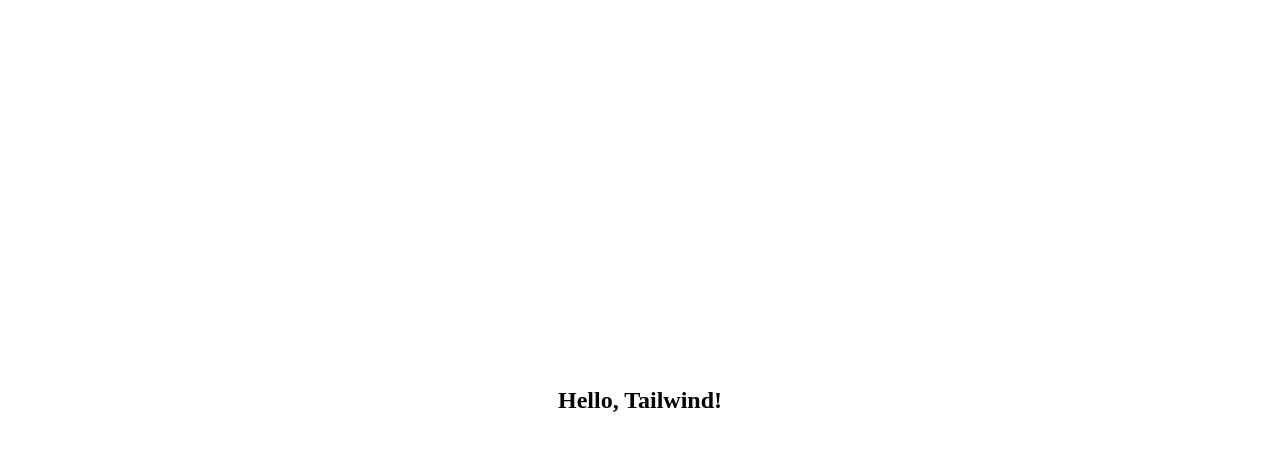
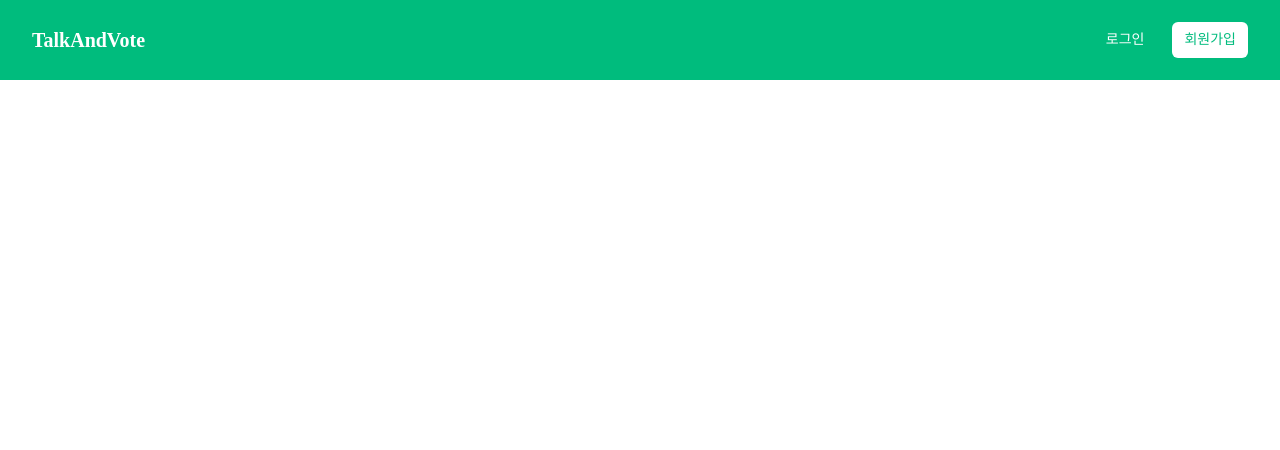
Before and after one commit to Griotold/talk-and-vote, a React app in the folder frontend/: page / in a window 1280 px wide. Shown: the top 450 px of the page. Built offline with nearby package versions, Linux system fonts and the light colour scheme; the HTML template or start-up script is replaced by a standard one; a web font is replaced by a local one.

Commit message:
Navbar 제작 1부

```diff
--- a/frontend/package.json
+++ b/frontend/package.json
@@ -13,6 +13,8 @@
     "@tailwindcss/vite": "^4.1.14",
     "react": "^19.1.1",
     "react-dom": "^19.1.1",
+    "react-icons": "^5.5.0",
+    "react-router-dom": "^7.9.3",
     "tailwindcss": "^4.1.14"
   },
   "devDependencies": {
--- a/frontend/src/App.jsx
+++ b/frontend/src/App.jsx
@@ -1,11 +1,15 @@
-import React from 'react'
+import { createBrowserRouter, RouterProvider } from "react-router-dom";
+import Navbar from "./Components/Navbar";
 
-function  App() {
-  return (
-    <div className='flex items-center justify-center min-h-screen bg-white text-black'>
-      <h1 className='text-2xl font-bold'>Hello, Tailwind!</h1>
-    </div>
-  )
+const router = createBrowserRouter([
+  {
+    path: "/",
+    element: <Navbar />,
+  },
+]);
+
+function App() {
+  return <RouterProvider router={router} />;
 }
 
-export default  App
+export default App;
--- /dev/null
+++ b/frontend/src/Components/Navbar/auth/DesktopAuthButtons.jsx
@@ -0,0 +1,79 @@
+import { Link } from "react-router-dom";
+
+const AvatarPlaceholder = ({ name }) => {
+  const initials = name
+    .split(" ")
+    .map((part) => part[0])
+    .join("")
+    .toUpperCase();
+
+  return (
+    <div className="w-10 h-10 bg-gray-200 text-gray-800 flex items-center justify-center rounded-full font-bold text-sm cursor-pointer">
+      {initials}
+    </div>
+  );
+};
+
+const DesktopAuthButtons = ({
+  isAuthenticated,
+  isOpen,
+  setIsOpen,
+  onLogoutClick,
+  onLoginClick,
+  onSignupClick,
+}) => {
+  return (
+    <div className="hidden md:flex items-center ml-8">
+      {isAuthenticated ? (
+        <div className="relative ml-4">
+          <button
+            onClick={() => setIsOpen(!isOpen)}
+            className="flex items-center focus:outline-none"
+          >
+            <AvatarPlaceholder name="User Name" />
+          </button>
+
+          {isOpen && (
+            <div className="absolute right-0 mt-2 w-48 bg-white rounded-md shadow-lg py-1 z-10">
+              <Link
+                to="/profile"
+                className="block px-4 py-2 text-sm text-gray-700 hover:bg-gray-100"
+              >
+                프로필
+              </Link>
+              <Link
+                to="/contact"
+                className="block px-4 py-2 text-sm text-gray-700 hover:bg-gray-100"
+              >
+                문의하기
+              </Link>
+              <button
+                onClick={onLogoutClick}
+                className="block w-full text-left px-4 py-2 text-sm text-gray-700 hover:bg-gray-100"
+              >
+                로그아웃
+              </button>
+            </div>
+          )}
+        </div>
+      ) : (
+        <div className="flex space-x-4">
+          <button
+            onClick={onLoginClick}
+            className="text-white hover:bg-emerald-600 px-3 py-2 rounded-md text-sm font-medium transition-all duration-500"
+          >
+            로그인
+          </button>
+          <button
+            onClick={onSignupClick}
+            className="text-emerald-500 bg-white hover:bg-gray-100 px-3 py-2 rounded-md text-sm font-medium transition-all duration-500"
+          >
+            회원가입
+          </button>
+        </div>
+      )}
+    </div>
+  );
+};
+
+export default DesktopAuthButtons;
--- /dev/null
+++ b/frontend/src/Components/Navbar/index.jsx
@@ -0,0 +1,42 @@
+import { useState } from "react";
+import Logo from "./layout/Logo";
+import AuthButtons from "./auth/DesktopAuthButtons";
+
+function Navbar() {
+  const [isOpen, setIsOpen] = useState(false);
+  const isAuthenticated = false;
+
+  const onLoginClick = () => {
+    alert("로그인");
+  };
+
+  const onSignupClick = () => {
+    alert("회원가입");
+  };
+
+  const onLogoutClick = () => {
+    alert("로그아웃");
+  };
+
+  return (
+    <nav className="bg-emerald-500">
+      <div className="max-w-full mx-auto px-4 sm:px-6 lg:px-8">
+        <div className="flex items-center justify-between h-14 md:h-20">
+          <div className="flex items-center flex-1">
+            <Logo />
+          </div>
+          <AuthButtons
+            isAuthenticated={isAuthenticated}
+            isOpen={isOpen}
+            setIsOpen={setIsOpen}
+            onLogoutClick={onLogoutClick}
+            onLoginClick={onLoginClick}
+            onSignupClick={onSignupClick}
+          />
+        </div>
+      </div>
+    </nav>
+  );
+}
+
+export default Navbar;
--- /dev/null
+++ b/frontend/src/Components/Navbar/layout/Logo.jsx
@@ -0,0 +1,9 @@
+import { Link } from "react-router-dom";
+
+const Logo = () => (
+  <Link to="/" className="text-white font-bold text-xl flex-shrink-0">
+    TalkAndVote
+  </Link>
+);
+
+export default Logo;
--- a/frontend/vite.config.js
+++ b/frontend/vite.config.js
@@ -10,5 +10,8 @@
   server: {
     port: 3000,
     host: true,
+    watch: {
+      usePolling: true, // Docker 환경에서 파일감지
+    },
   },
 })
```
Also changed, not shown: 2 other files (tests, documents, lock files or other folders).
